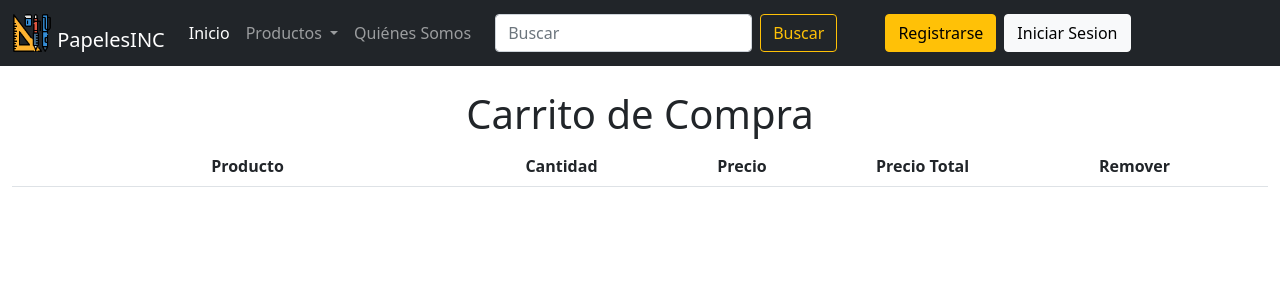
After one commit to CJCB77/Proyecto-HiperMedial, a PHP site: page /carrito.php in a window 1280 px wide. The commit adds this page. Shown: the top 300 px of the page. Run offline with PHP 8.4, Linux system fonts and the light colour scheme; lists and menus that the app fills with data are empty; some libraries are stand-ins or nearby versions.

Commit message:
Agregue carrito de compra

```diff
--- a/Modelo/categoria.php
+++ b/Modelo/categoria.php
@@ -12,6 +12,12 @@ Class Categoria
 		$categoria=$conexion->insertar('tbcategoria',$datos);
 		return $categoria;
 	}
+	public function Guardar($datos,$filtro)
+	{	$conexion=new Conexion;
+		$producto=$conexion->actualizar('tbcategoria',$datos,$filtro);
+		return $producto;
+	}
+
 
 	public function ObtenerFiltro($filtro)
 	{
--- a/Vista/Especialidad/about.php
+++ b/Vista/Especialidad/about.php
@@ -1,3 +1,4 @@
+
 <!DOCTYPE html>
 <html lang="en">
 <head>
--- /dev/null
+++ b/Vista/Especialidad/carrito.php
@@ -0,0 +1,201 @@
+<?php
+    session_start();
+    $dbnombre = "dbpapeleria";
+    $con = mysqli_connect("localhost:3307","root","",$dbnombre);
+
+    if(isset($_POST["add"])){
+        if (isset($_SESSION["carrito"])){
+            $item_array_id = array_column($_SESSION["carrito"], "id_producto");
+            if(!in_array($_GET["id"], $item_array_id)){
+                $count = count($_SESSION["carrito"]);
+                $item_array = array(
+                    'id_producto' => $_GET['id'],
+                    'nombre_prod' => $_POST["hidden_nombre"],
+                    'precio_prod' => $_POST["hidden_precio"],
+                    'cantidad_prod' => $_POST["cantidad"],
+                );
+                $_SESSION["carrito"][$count] = $item_array;
+                echo '<script>window.location="carrito.php"</script>';
+            }else{
+                echo '<script>alert("Producto ya ha sido añadido al carrito")</script>';
+                echo '<script>window.location="carrito.php"</script>';
+
+            }
+        }else {
+            //Si el carrito de compra no existe aun
+            $item_array = array(
+                'id_producto' => $_GET['id'],
+                'nombre_prod' => $_POST["hidden_nombre"],
+                'precio_prod' => $_POST["hidden_precio"],
+                'cantidad_prod' => $_POST["cantidad"],
+            );
+            $_SESSION["carrito"][0] = $item_array;
+        }
+
+    }
+
+    if (isset($_GET["action"])){
+        if ($_GET["action"] == "delete"){
+            foreach ($_SESSION["carrito"] as $key => $value){
+                if($value["id_producto"] == $_GET["id"]){
+                    unset($_SESSION["carrito"][$key]);
+                    echo "<script>alert('El producto ha sido removido')</script>";
+                    echo '<script>window.location="carrito.php"</script>';
+
+                }
+            }
+        }
+    }
+
+?>
+
+<!DOCTYPE html>
+<html lang="en">
+<head>
+    <meta charset="UTF-8">
+    <meta http-equiv="X-UA-Compatible" content="IE=edge">
+    <meta name="viewport" content="width=device-width, initial-scale=1.0">
+    <title>Carrito de compra</title>
+    <link href="https://cdn.jsdelivr.net/npm/bootstrap@5.0.1/dist/css/bootstrap.min.css" rel="stylesheet" integrity="sha384-+0n0xVW2eSR5OomGNYDnhzAbDsOXxcvSN1TPprVMTNDbiYZCxYbOOl7+AMvyTG2x" crossorigin="anonymous">
+    <link rel="stylesheet" href="estilos/estilo.css">
+
+    <!-- javascript -->
+    <script type='text/javascript' src="../js/jquery-1.7.1.min.js" ></script>
+    <script type='text/javascript'>
+
+    function cargarcontrolador()
+    {
+        $.post("../../Controlador/CategoriaController.php",
+        {'opcion':'cargarCategorias'},respuesta2);
+
+    }
+
+
+
+    function respuesta2(arg)
+    {
+        $("#categorias").append(arg);
+    }
+
+
+
+window.onload=cargarcontrolador;
+</script>
+</head>
+<body>
+<nav class="navbar navbar-expand-lg navbar-dark bg-dark">
+        <div class="container-fluid">
+            <a class="navbar-brand h1 mb-0" href="index.php">
+                <img src="imgs/logo.png" alt="" height="40" class="d-inline-block align-text-bottom">
+                PapelesINC
+            </a>
+            <button class="navbar-toggler" type="button" data-bs-toggle="collapse" data-bs-target="#navbarNav" aria-controls="navbarNav" aria-expanded="false" aria-label="Toggle navigation">
+                <span class="navbar-toggler-icon"></span>
+            </button>
+            <div class="collapse navbar-collapse" id="navbarNav">
+                <ul class="navbar-nav " >
+                    <li class="nav-item">
+                        <a class="nav-link active" aria-current="page" href="index.php">Inicio</a>
+                    </li>
+                    <li class="nav-item dropdown">
+                        <a href="#" class="nav-link dropdown-toggle" id="navbarDropdownMenuLink"role="button" data-bs-toggle="dropdown" aria-expanded="false">
+                            Productos
+                        </a>
+                        <ul class="dropdown-menu" id="categorias" aria-labelledby="navbarDropdownMenuLink">
+
+                            <!--
+                            <li><a class="dropdown-item" href="#">Boligrafos</a></li>
+                            <li><a class="dropdown-item" href="#">Lapices</a></li>
+                            <li><a class="dropdown-item" href="#">Cuadernos</a></li>
+                            <li><a class="dropdown-item" href="#">Marcadores</a></li>
+                          -->
+
+                        </ul>
+                    </li>
+                    <li class="nav-item">
+                        <a class="nav-link" href="about.php">Quiénes Somos</a>
+                    </li>
+                </ul>
+                <form class="d-flex ms-3">
+                    <input class="form-control me-2" type="search" placeholder="Buscar" aria-label="Search">
+                    <button class="btn btn-outline-warning" type="submit">Buscar</button>
+                </form>
+                <?php
+
+                    if(isset($_SESSION["usuarioid"]) && ($_SESSION["usuarioNombre"] == "admin")){
+
+
+                        echo "<a class='nav-item btn btn-info ms-3' href='panel.php' >Panel Admin</a>";
+                        echo "<a class='nav-item btn btn-danger ms-3' href='../includes/logout.inc.php' >Cerrar Sesion</a>";
+
+                    }
+                    else if (isset($_SESSION["usuarioid"])){
+
+                        echo "<a class='nav-item btn btn-outline-light ms-5' href='carrito.php'>
+                        Carrito <img src='imgs/shopping-cart.svg' style='height:25px'>
+                        </a>";
+                        echo "<a class='nav-item btn btn-danger ms-3' href='../includes/logout.inc.php' >Cerrar Sesion</a>";
+
+                    }else{
+
+                        echo "<a class='nav-item btn btn-warning ms-5' href='registro.php'>Registrarse</a>";
+                        echo "<a class='nav-item btn btn-light ms-2' href='login.php'>Iniciar Sesion</a>";
+                    }
+
+                ?>
+
+
+            </div>
+        </div>
+    </nav>
+
+
+    <div class="container-fluid text-center mt-4">
+        <h1>Carrito de Compra</h1>
+        <table class="table table-striped">
+            <thead>
+                <tr>
+                    <th scope="col" width="30%">Producto</th>
+                    <th scope="col" width="10%">Cantidad</th>
+                    <th scope="col" width="13%">Precio</th>
+                    <th scope="col" width="10%">Precio Total</th>
+                    <th scope="col" width="17%">Remover</th>
+                </tr>
+            </thead>
+
+            <?php
+
+                if(!empty($_SESSION["carrito"])){
+                    $total= 0;
+                    foreach($_SESSION["carrito"] as $key => $value){
+                        ?>
+                <tr>
+                    <td><?php echo $value["nombre_prod"]; ?></td>
+                    <td><?php echo $value["cantidad_prod"]; ?></td>
+                    <td><?php echo $value["precio_prod"]; ?></td>
+                    <td><?php echo number_format($value["cantidad_prod"] * $value["precio_prod"], 2); ?></td>
+                    <td><a href="carrito.php?action=delete&id=<?php echo $value['id_producto']; ?>">
+                        <span class="text-danger">Remover</span>
+                        </a></td>
+                </tr>
+                <?php
+                    $total = $total + ($value["cantidad_prod"] * $value["precio_prod"]);
+                ?>
+                <tr>
+                    <td colspan="3" align="rigth">Total:</td>
+                    <th align="right">$ <?php echo number_format($total, 2); ?></th>
+                    <td></td>
+                </tr>
+                <?php
+                    }
+                }
+                ?>
+
+
+
+        </table>
+    </div>
+
+    <script src="https://cdn.jsdelivr.net/npm/bootstrap@5.0.1/dist/js/bootstrap.bundle.min.js" integrity="sha384-gtEjrD/SeCtmISkJkNUaaKMoLD0//ElJ19smozuHV6z3Iehds+3Ulb9Bn9Plx0x4" crossorigin="anonymous"></script>
+</body>
+</html>
--- a/Vista/Especialidad/panel.php
+++ b/Vista/Especialidad/panel.php
@@ -42,7 +42,7 @@
             border-bottom-left-radius: 15px;">
                 <a href="#" class="btn btn-lg btn-dark">Categorias</a>
                 <div class="container-fluid">
-                    <a href="#" class="btn btn-lg btn-light position-absolute start-50 top-50 translate-middle">Consultar</a>
+                    <a href="categorias_tabla.php" class="btn btn-lg btn-light position-absolute start-50 top-50 translate-middle">Consultar</a>
                 </div>
             </div>
             <div class="col-md-6 position-relative" style="background-color: #F0D9E7; height: 300px;
```
Also changed, not shown: Controlador/CategoriaController.php (+5 -5 lines), Vista/Especialidad/Navbar.php (+3 -5 lines), Vista/Especialidad/categorias_tabla.php (added, +66 -0 lines), Vista/Especialidad/detalles_prod.php (+13 -3 lines), Vista/Especialidad/nuevaCategoria.php (added, +54 -0 lines), Vista/Especialidad/updateCategoria.php (added, +84 -0 lines).
